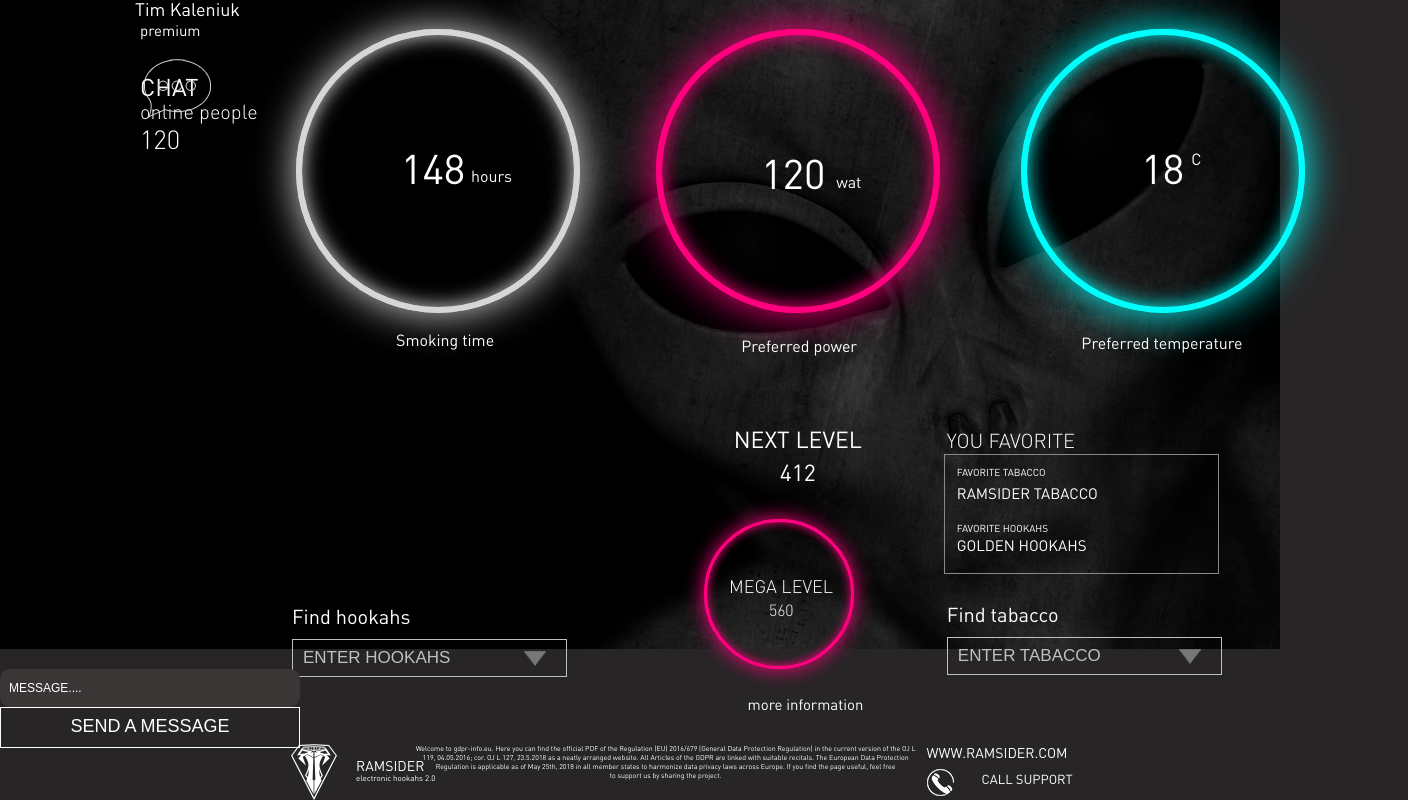
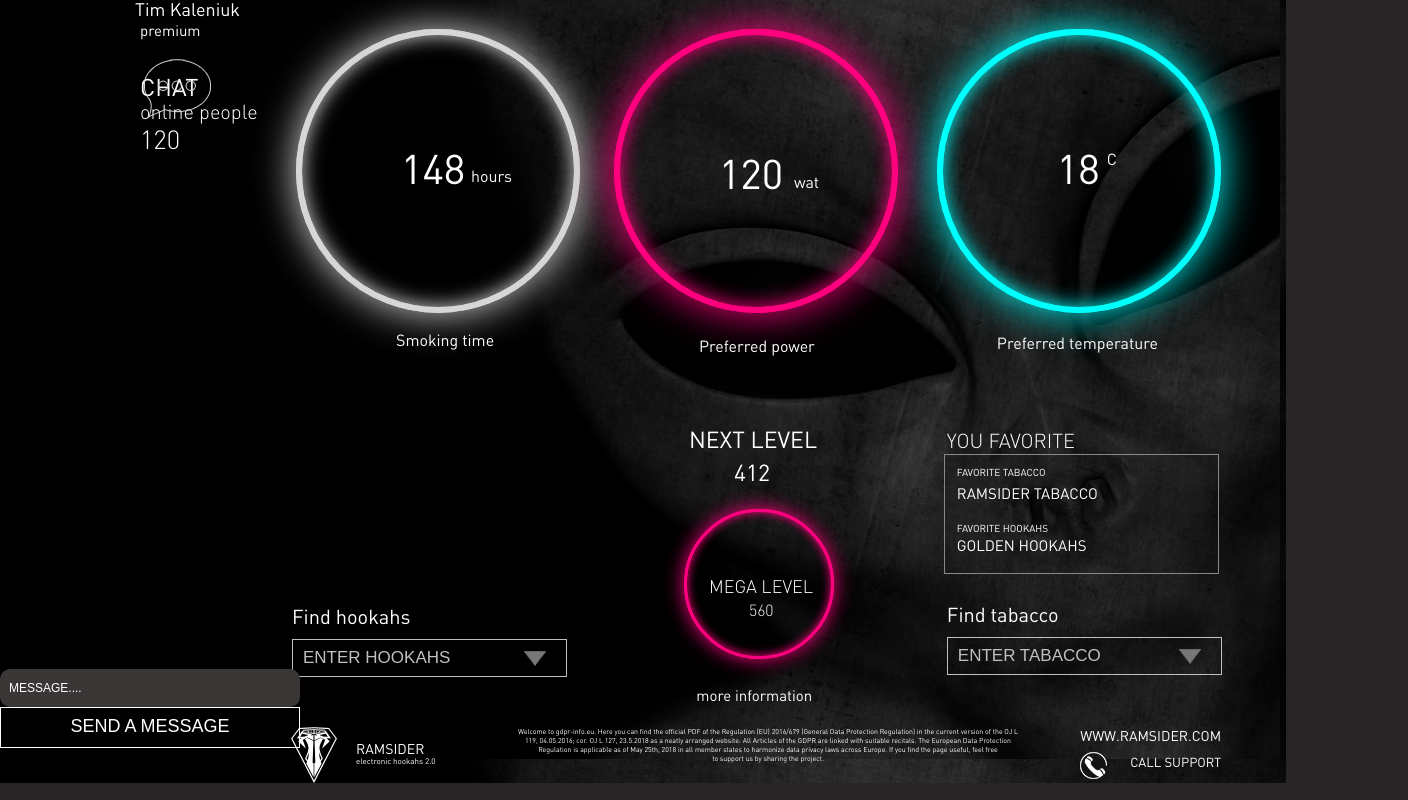
Before and after one commit to inkognito123/HookashProject, a React (Create React App) app: page /#/ in a window 1280 px wide. Shown: the part 151-951 px from the top of the page, 1408 px wide, since content can reach past the window. Built offline with nearby package versions, Linux system fonts and the light colour scheme.

Commit message:
add changes

```diff
--- a/src/components/map/map.css
+++ b/src/components/map/map.css
@@ -105,7 +105,26 @@ body .rightHalf {
     top: 140px;
 }
 
+.footerMap .logoMain {
+    position: relative;
+    display: inline-block;
+    width: 20%;
+    float: left;
+}
 
+.footerMap p {
+    position: relative;
+    display: inline-block;
+    width: 60%;
+    float: left;
+}
+
+.footerMap .infoTel {
+    position: relative;
+    display: inline-block;
+    width: 20%;
+    float: right;
+}
 
 p {
     font-size: 9px;
--- a/src/components/personalAccount/personalAccount.js
+++ b/src/components/personalAccount/personalAccount.js
@@ -14,7 +14,6 @@ class PersAcc extends React.Component {
     render() {
         return (
             <body>
-            <div className="Fon"><img src={Fon} alt="/"/></div>
             <div className="rightHalf">
                 <div className="mainWindow">
                     <div className="header">
--- a/src/components/personalAccount/personalAccounts.css
+++ b/src/components/personalAccount/personalAccounts.css
@@ -43,10 +43,15 @@ body .rightHalf {
     float: right;
 }
 
-body .Fon img {
+body {
     position: absolute;
     top: 0px;
     left: 0px;
+    background: url(../../../src/img/jpg/fon.jpg) no-repeat center center fixed;
+    -webkit-background-size: cover;
+    -moz-background-size: cover;
+    -o-background-size: cover;
+    background-size: cover;
     width: 100%;
     height: 100%;
 }
@@ -346,6 +351,7 @@ body .Fon img {
     line-height: 4px;
     color: #ffffff;
     bottom: 20px;
+    float: left;
 }
 
 .findHookahs .choice1 {
@@ -361,6 +367,8 @@ body .Fon img {
     line-height: 18px;
     color: #c0c0c0;
     background: url("../../../src/img/png/Navigation right 128x128.png") 92% / 8% no-repeat;
+    float: left;
+    clear: both;
 }
 
 .nL,
@@ -379,6 +387,7 @@ body .Fon img {
     color: #ffffff;
     font-weight: normal;
     top: 18px;
+    float: left;
 }
 
 .nL h2 {
@@ -389,6 +398,8 @@ body .Fon img {
     color: #ffffff;
     font-weight: normal;
     top: 46px;
+    float: left;
+    clear: both;
 }
 
 .circusLevel .circusL {
@@ -431,6 +442,8 @@ body .Fon img {
     font-weight: lighter;
     top: 155px;
     left: 165px;
+    float: left;
+    clear: both;
 }
 
 .circusLevel .timeNumber1 {
@@ -443,6 +456,8 @@ body .Fon img {
     font-weight: lighter;
     top: 175px;
     left: 205px;
+    float: left;
+    clear: both;
 }
 
 .favoriteHookahs h2 {
@@ -514,6 +529,8 @@ body .Fon img {
     line-height: 4px;
     color: #ffffff;
     bottom: 20px;
+    float: left;
+
 }
 
 .findTabacco .choice2 {
@@ -529,6 +546,8 @@ body .Fon img {
     line-height: 18px;
     color: #c0c0c0;
     background: url("../../../src/img/png/Navigation right 128x128.png") 92% / 8% no-repeat;
+    float: left;
+    clear: both;
 }
 
 .moreInfo .info a {
@@ -539,6 +558,8 @@ body .Fon img {
     color: #ffffff;
     text-decoration: none;
     left: 48%;
+    float: left;
+    clear: both;
 }
 
 .footer {
@@ -611,7 +632,7 @@ body .Fon img {
     color: #ffffff;
     top: 10px;
     margin-left: 5px;
-    width: 170px;
+    float: left;
 }
 
 .infoTel img {
@@ -619,6 +640,7 @@ body .Fon img {
     display: block;
     top: 35px;
     margin-left: 5px;
+    float: left;
 }
 
 .infoTel .callTel {
@@ -629,7 +651,8 @@ body .Fon img {
     color: #ffffff;
     top: 20px;
     margin-left: 70px;
-    width: 110px;
+    float: left;
+    clear: both;
 }
 
 .account {
@@ -848,9 +871,7 @@ body .Fon img {
 
 @media screen and (max-width: 1440px) {
 
-    body {
-        width: 1440px;
-    }
+
 
     .header .home {
         left: 20px;
@@ -888,26 +909,10 @@ body .Fon img {
 
     .title h1 {
         top: 15px;
-        left: -100px;
+        left: -40px;
         height: 35px;
         font-size: 20px;
         line-height: 4px;
-    }
-
-    .circle {
-        display: table;
-        width: 1152px;
-        height: 390px;
-        margin-top: 45px;
-    }
-
-    .circle .circW,
-    .circR,
-    .circB {
-        position: relative;
-        display: table-cell;
-        width: 33%;
-        float: left;
     }
 
     .circW .circleW {
@@ -971,23 +976,11 @@ body .Fon img {
     }
 
     .nL h1 {
-        position: relative;
-        display: block;
-        font-size: 23px;
-        line-height: 5px;
-        color: #ffffff;
-        font-weight: normal;
-        top: 18px;
+        left: 60px;
     }
 
     .nL h2 {
-        position: relative;
-        display: block;
-        font-size: 23px;
-        line-height: 5px;
-        color: #ffffff;
-        font-weight: normal;
-        top: 46px;
+        left: 105px;
     }
 
     .findHookahs {
@@ -999,19 +992,19 @@ body .Fon img {
     }
 
     .circusLevel .circusL {
-        left: 40px;
+        left: 20px;
     }
 
     .circusLevel .circusL1 {
-        left: 40px;
+        left: 20px;
     }
 
     .circusLevel .timeWord1 {
-        left: 65px;
+        left: 45px;
     }
 
     .circusLevel .timeNumber1 {
-        left: 105px;
+        left: 85px;
     }
 
     .favoriteHookahs h2 {
@@ -1044,34 +1037,7 @@ body .Fon img {
     }
 
     .moreInfo .info a {
-        position: relative;
-        display: inline;
-        font-size: 15px;
-        line-height: 3px;
-        color: #ffffff;
-        text-decoration: none;
-
-    }
-
-    .footer .logoMain {
-        position: relative;
-        display: inline-block;
-        width: 15%;
-        float: left;
-    }
-
-    .footer p {
-        position: relative;
-        display: inline-block;
-        width: 50%;
-        float: left;
-    }
-
-    .footer .infoTel {
-        position: relative;
-        display: inline-block;
-        width: 25%;
-        float: left;
+        left: 43%;
     }
 
     .logoMain img {
@@ -1092,47 +1058,20 @@ body .Fon img {
     }
 
     .logoMain .variant {
-        position: relative;
-        display: block;
-        font-size: 8px;
-        line-height: 2px;
-        color: #ffffff;
-        top: 40px;
         left: 100px;
     }
 
     .footer p {
         font-size: 7px;
-        color: #ffffff;
-        text-align: center;
-        top: 10px;
     }
 
     .infoTel .web {
-        position: relative;
-        display: block;
         font-size: 14px;
-        text-decoration: none;
-        color: #ffffff;
-        top: 10px;
-        margin-left: 5px;
-    }
-
-    .infoTel img {
-        position: absolute;
-        display: block;
-        top: 35px;
-        margin-left: 5px;
     }
 
     .infoTel .callTel {
-        position: relative;
-        display: block;
         font-size: 13px;
-        text-decoration: none;
-        color: #ffffff;
-        top: 20px;
-        margin-left: 60px;
+        margin-left: 55px;
     }
 
 
```
